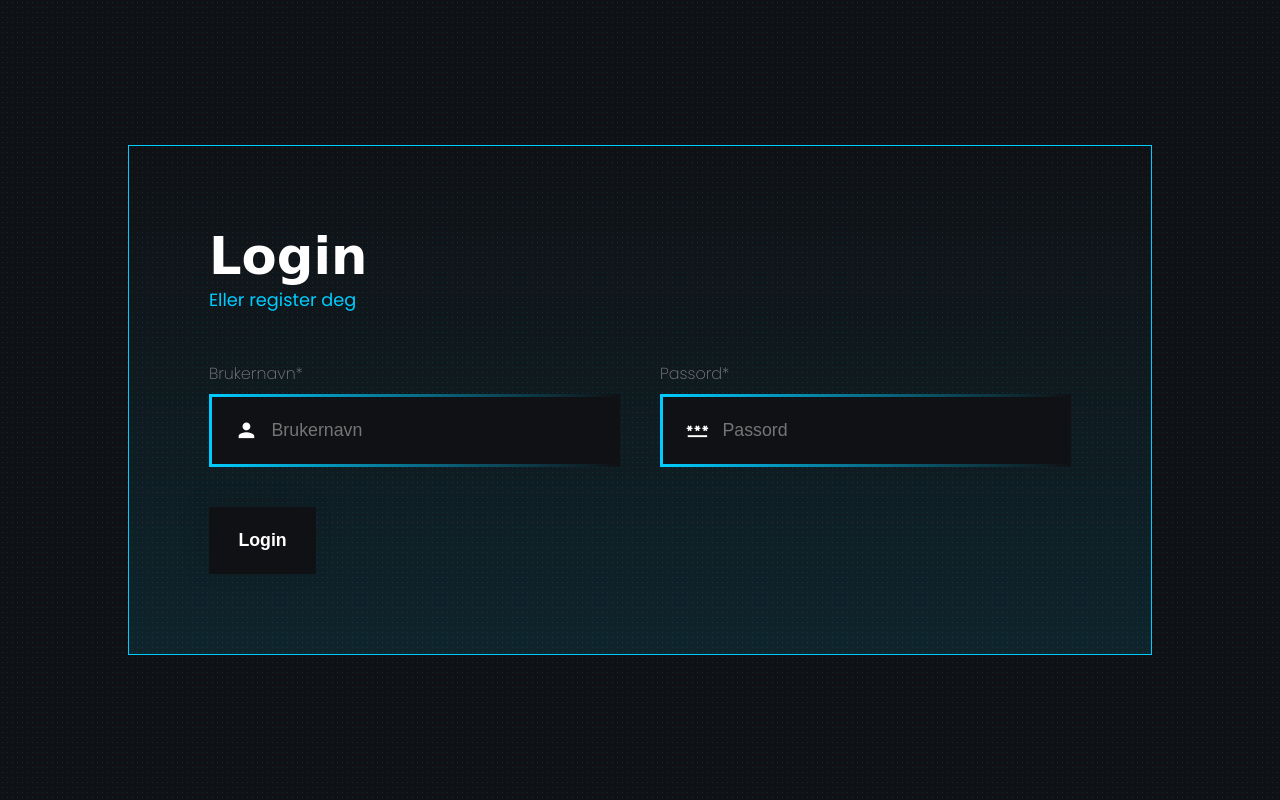
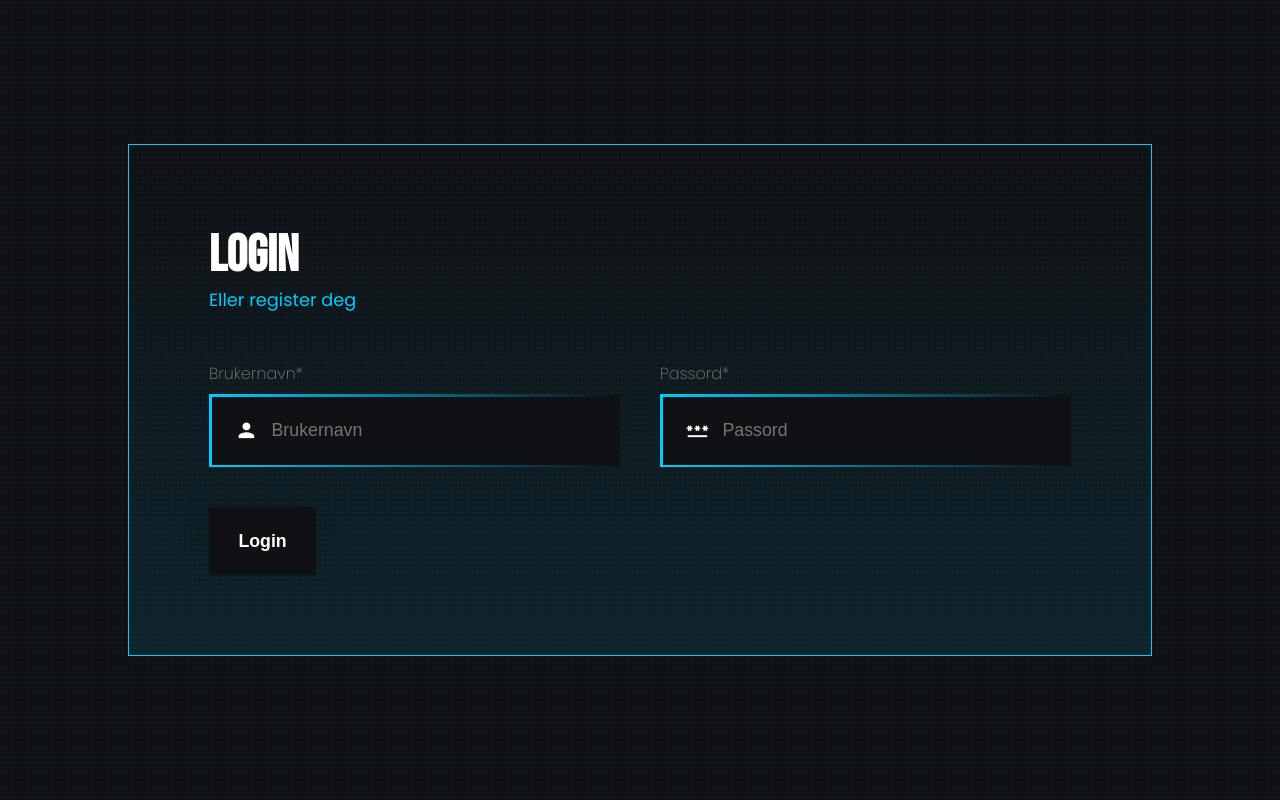
Before and after one commit to Artx999/cyberSecret, a PHP site: page /login.php in a window 1280 px wide. Run offline with PHP 8.4, Linux system fonts and the light colour scheme.

Commit message:
added font

```diff
--- a/structure/head/imports.php
+++ b/structure/head/imports.php
@@ -8,6 +8,7 @@
 <!-- Fonts -->
 <link rel="preconnect" href="https://fonts.gstatic.com">
 <link href="https://fonts.googleapis.com/css2?family=Poppins:ital,wght@0,100;0,200;0,300;0,400;0,500;0,600;0,700;0,800;0,900;1,100;1,200;1,300;1,400;1,500;1,600;1,700;1,800;1,900&display=swap" rel="stylesheet">
+<link href="https://fonts.googleapis.com/css2?family=Bebas+Neue&display=swap" rel="stylesheet">
 <!-- Scripts -->
 <script src="https://code.jquery.com/jquery-3.6.0.js" integrity="sha256-H+K7U5CnXl1h5ywQfKtSj8PCmoN9aaq30gDh27Xc0jk=" crossorigin="anonymous"></script>
 <!-- <script src="<?php print $rootPath ?>javascript/script.js" type="text/javascript" defer></script> -->
```
